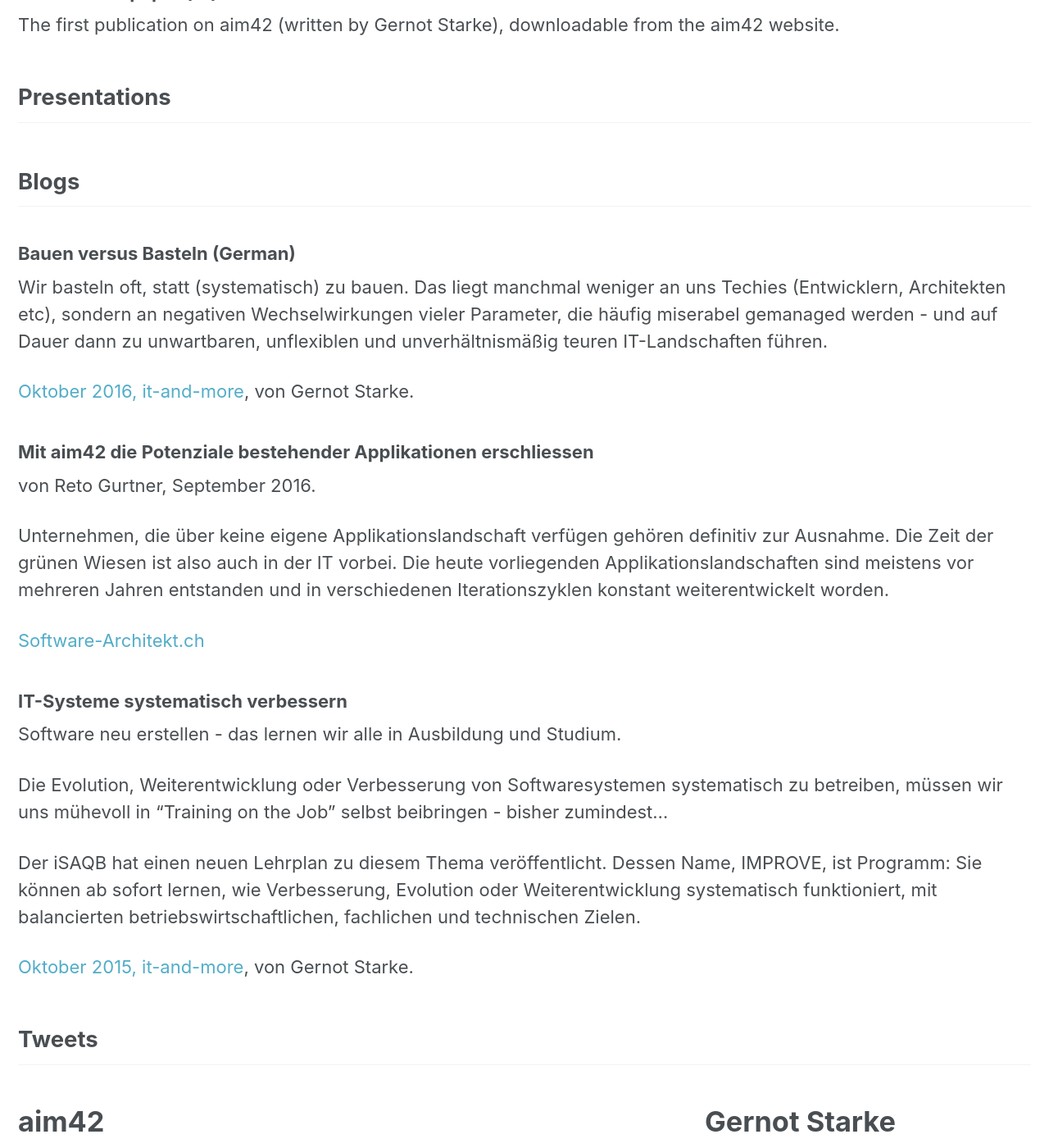
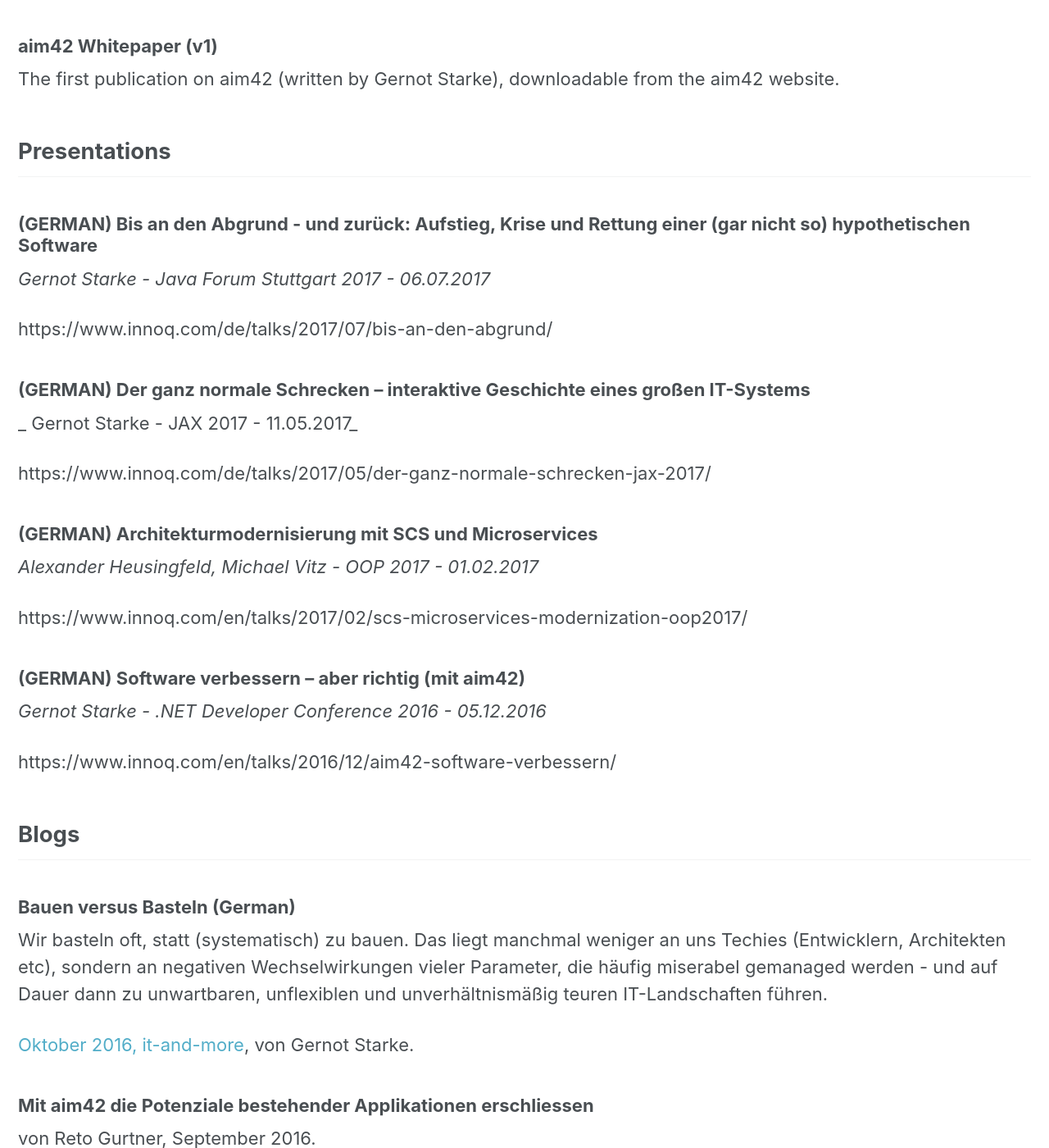
Before and after one commit to aim42/aim42.org-site, a Jekyll site: the page built from _pages/publications.md, in a window 1280 px wide and 1400 px high, scrolled down 2139 px. Shown: the whole window at 82% size. Built offline with Jekyll 4.4.1, drawn with Linux system fonts in a browser that asks for light colours; comment, search, counter and statistics services are not loaded; some of the changed text lies outside the part shown.

Commit message:
Added 4 talks which are also present on innoq.com

```diff
--- a/_pages/publications.md
+++ b/_pages/publications.md
@@ -66,6 +66,26 @@ downloadable from the aim42 website.
 
 ## Presentations
 
+### (GERMAN) Bis an den Abgrund - und zurück: Aufstieg, Krise und Rettung einer (gar nicht so) hypothetischen Software
+_Gernot Starke - Java Forum Stuttgart 2017 - 06.07.2017_
+
+https://www.innoq.com/de/talks/2017/07/bis-an-den-abgrund/
+
+### (GERMAN) Der ganz normale Schrecken – interaktive Geschichte eines großen IT-Systems
+_ Gernot Starke - JAX 2017 - 11.05.2017_
+
+https://www.innoq.com/de/talks/2017/05/der-ganz-normale-schrecken-jax-2017/
+
+### (GERMAN) Architekturmodernisierung mit SCS und Microservices
+_Alexander Heusingfeld, Michael Vitz - OOP 2017 - 01.02.2017_
+
+https://www.innoq.com/en/talks/2017/02/scs-microservices-modernization-oop2017/
+
+### (GERMAN) Software verbessern – aber richtig (mit aim42)
+_Gernot Starke - .NET Developer Conference 2016 - 05.12.2016_
+
+https://www.innoq.com/en/talks/2016/12/aim42-software-verbessern/
+
 
 ## Blogs
 
```
